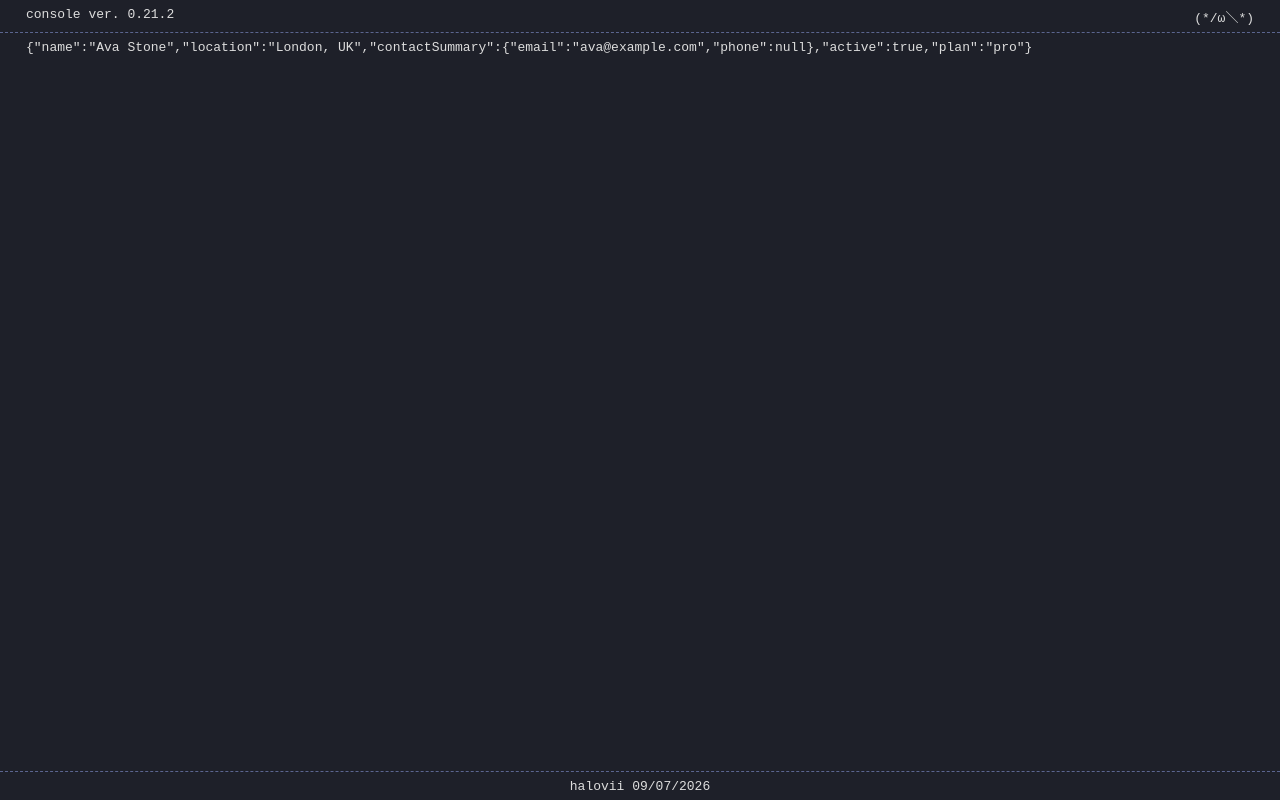
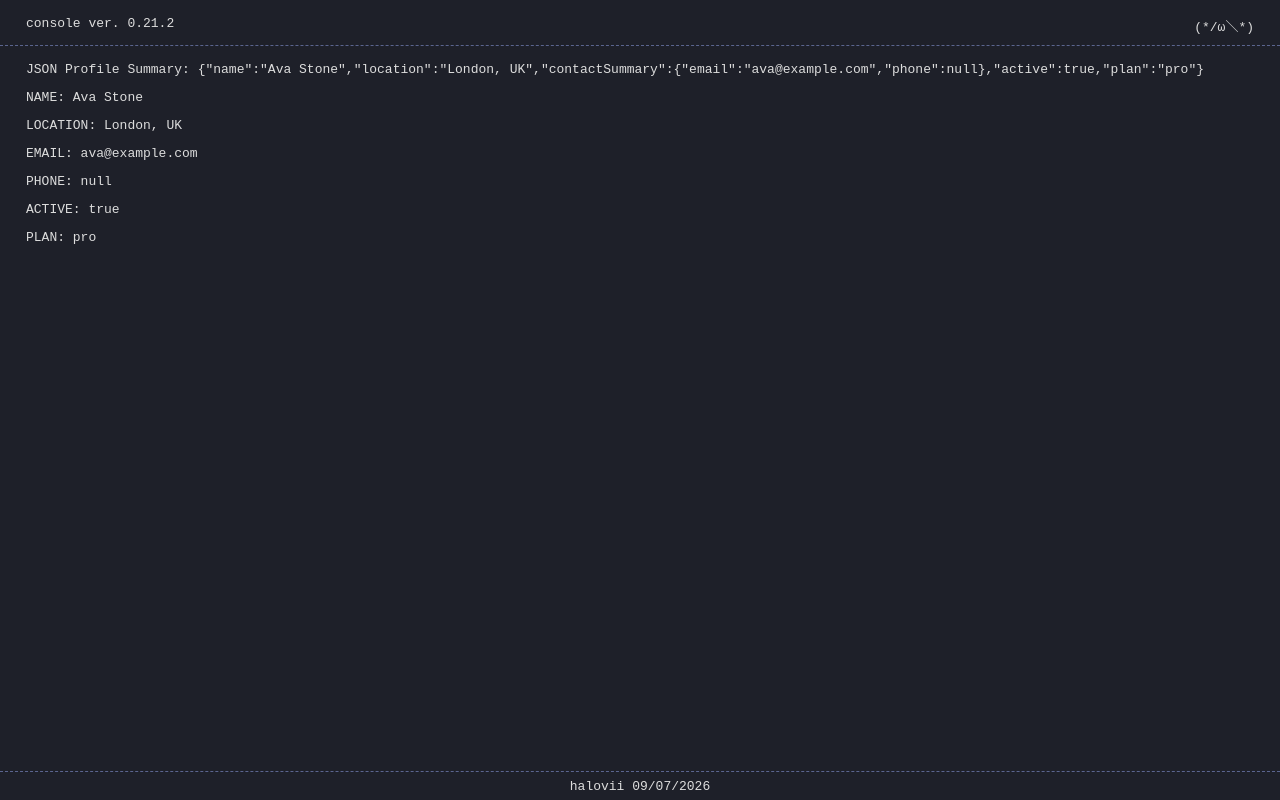
Before and after one commit to halovii/user-profile-helper, a plain HTML site: page index.html in a window 1280 px wide. Drawn offline with Linux system fonts and the light colour scheme.

Commit message:
add readme, update script

```diff
--- a/script.js
+++ b/script.js
@@ -1,5 +1,7 @@
 // product search and filter // 09/07/2026
-// Format a nested user object into values that are easier to show in an interface or return from an API. The final summary should collect the smaller pieces.
+
+// Format a nested user object into values that are easier to show in an interface or return from an API.
+// The final summary should collect the smaller pieces.
 
 const user = {
     id: 42,
@@ -51,7 +53,7 @@ function createProfileSummary(user) {
         plan: user.account.plan}
 }
 
-
+// console log function output for each
 console.log(createProfileSummary(user));
 console.log(getDisplayName(user));
 console.log(isAccountActive(user));
@@ -60,7 +62,28 @@ console.log(getContactSummary(user));
 
 // DOM - comment section out if testing in just JS
 const myConsole = document.querySelector('.console');
-const newP = document.createElement('p');
+const profileSummary = document.createElement('p');
 
-newP.textContent = JSON.stringify(createProfileSummary(user));
-myConsole.appendChild(newP);
+profileSummary.textContent = `JSON Profile Summary: \n${JSON.stringify(createProfileSummary(user))}`;
+myConsole.appendChild(profileSummary);
+
+
+
+// -- formatted version --
+// iterate over [key: value] pairs from the returned profile summary object,
+// update paragraph text content and append to the dom
+for (const [key, value] of Object.entries(createProfileSummary(user))) {
+    let p = document.createElement('p');
+
+    // if the current value is an object, iterate over it instead
+    if (typeof value === 'object') {
+        for (const [k, v] of Object.entries(value)) {
+            let p = document.createElement('p');
+            p.textContent = `${k.toUpperCase()}: ${v}`;
+            myConsole.appendChild(p);
+        }
+    } else {
+        p.textContent = `${key.toUpperCase()}: ${value}`;
+        myConsole.appendChild(p);
+    }
+};
--- a/style.css
+++ b/style.css
@@ -30,7 +30,10 @@ main {
     padding: 0.5rem 2rem;
     flex: 1;
 }
-
+p {
+    margin-top: 0.5rem;
+    padding: 0.25rem 0;
+}
 
 
 /* footer */
```
Also changed, not shown: index.html (+1 -3 lines), 1 other file.
